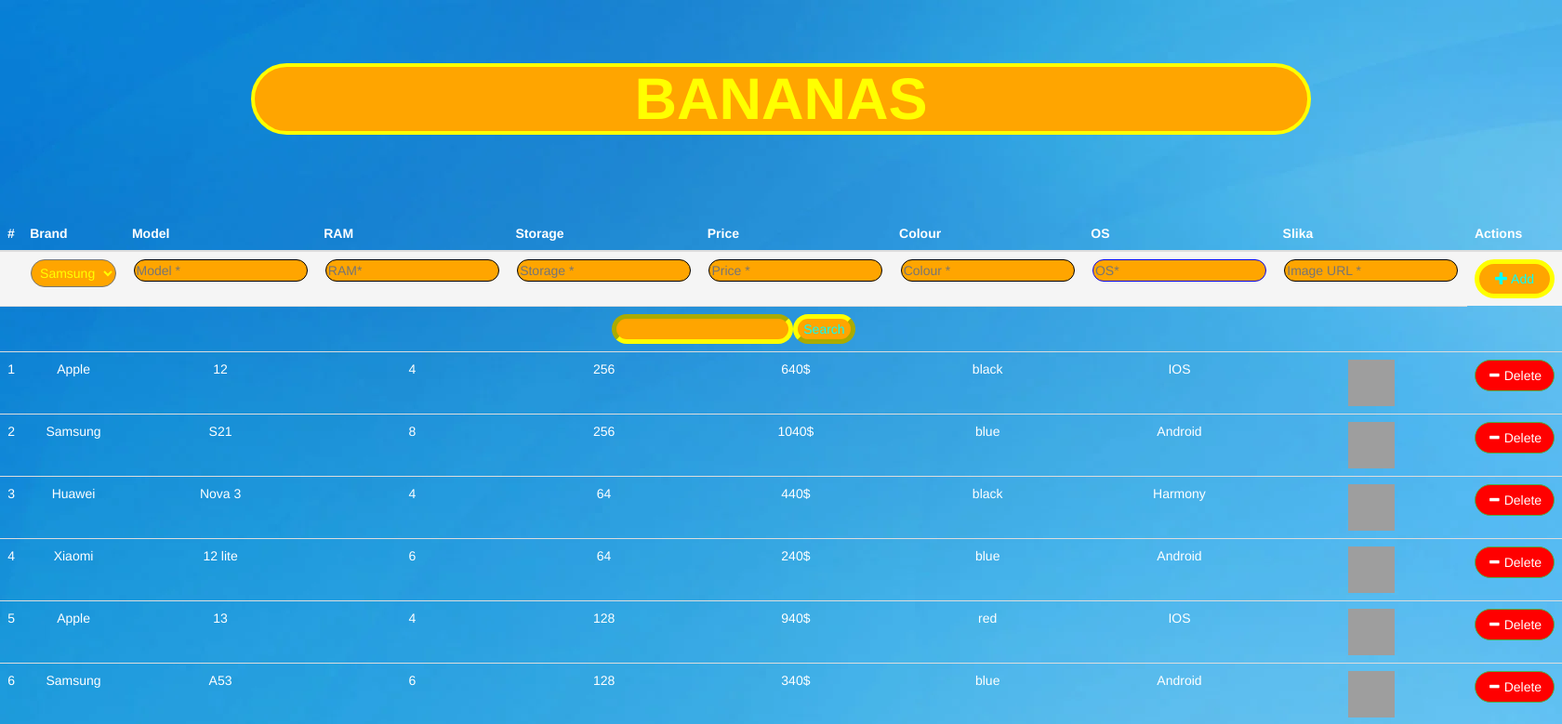
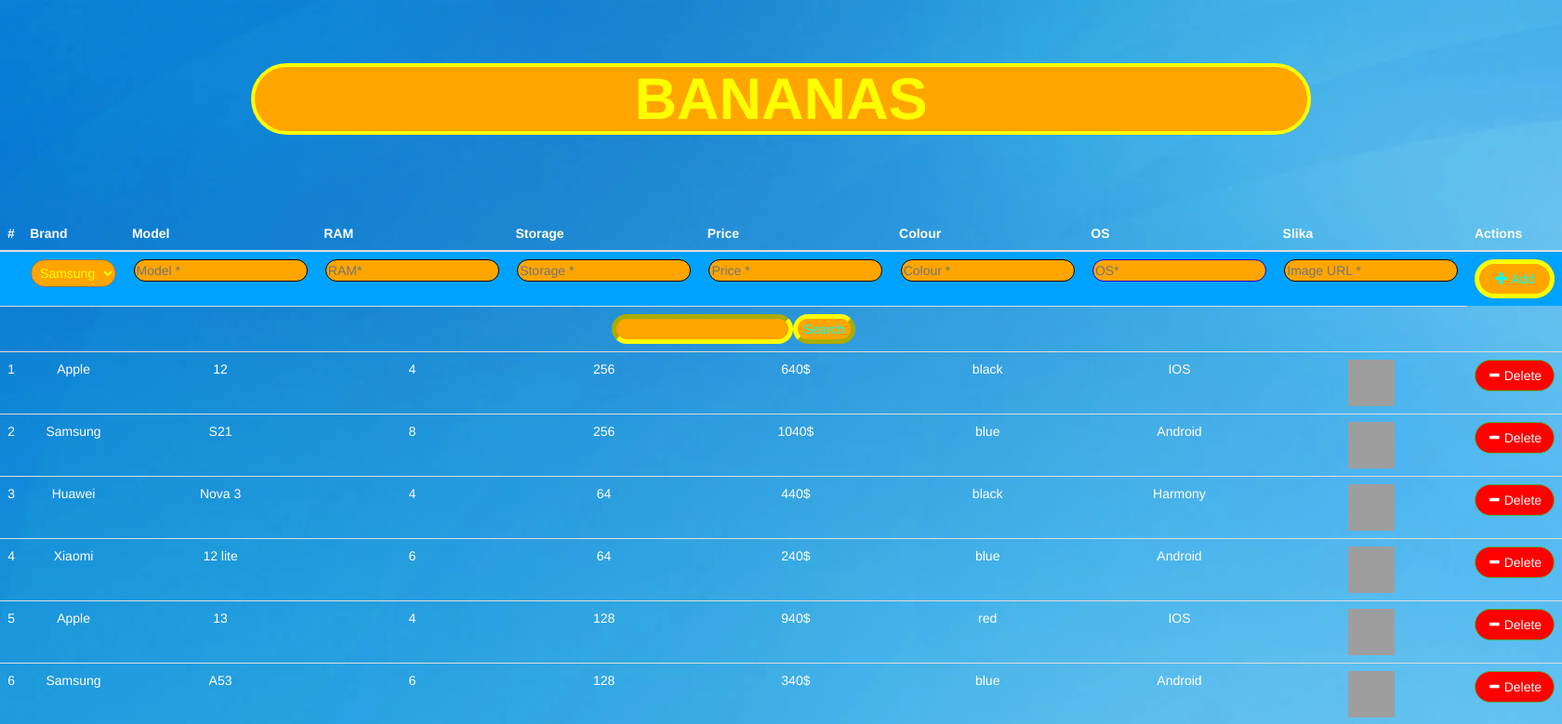
Before and after one commit to TralAlex/ITEH-Domaci1, a PHP site: page /products.php in a window 1680 px wide, with the pointer over the restyled element. Shown: the top 779 px of the page at 93% size. Run offline with PHP 8.4, Linux system fonts and the light colour scheme; the visitor is signed in with stand-in values (Sample User, id 1); data comes from the database, SQL or seed files in the repository; some libraries are stand-ins or nearby versions; grey boxes are pictures that could not be loaded.

Commit message:
styling application

```diff
--- a/css/styles.css
+++ b/css/styles.css
@@ -25,3 +25,7 @@
     border: 0px;
     color: white;
 }
+
+.table-hover tbody tr:hover td, .table-hover tbody tr:hover th {
+    background-color: rgb(0, 162, 255);
+  }
```
